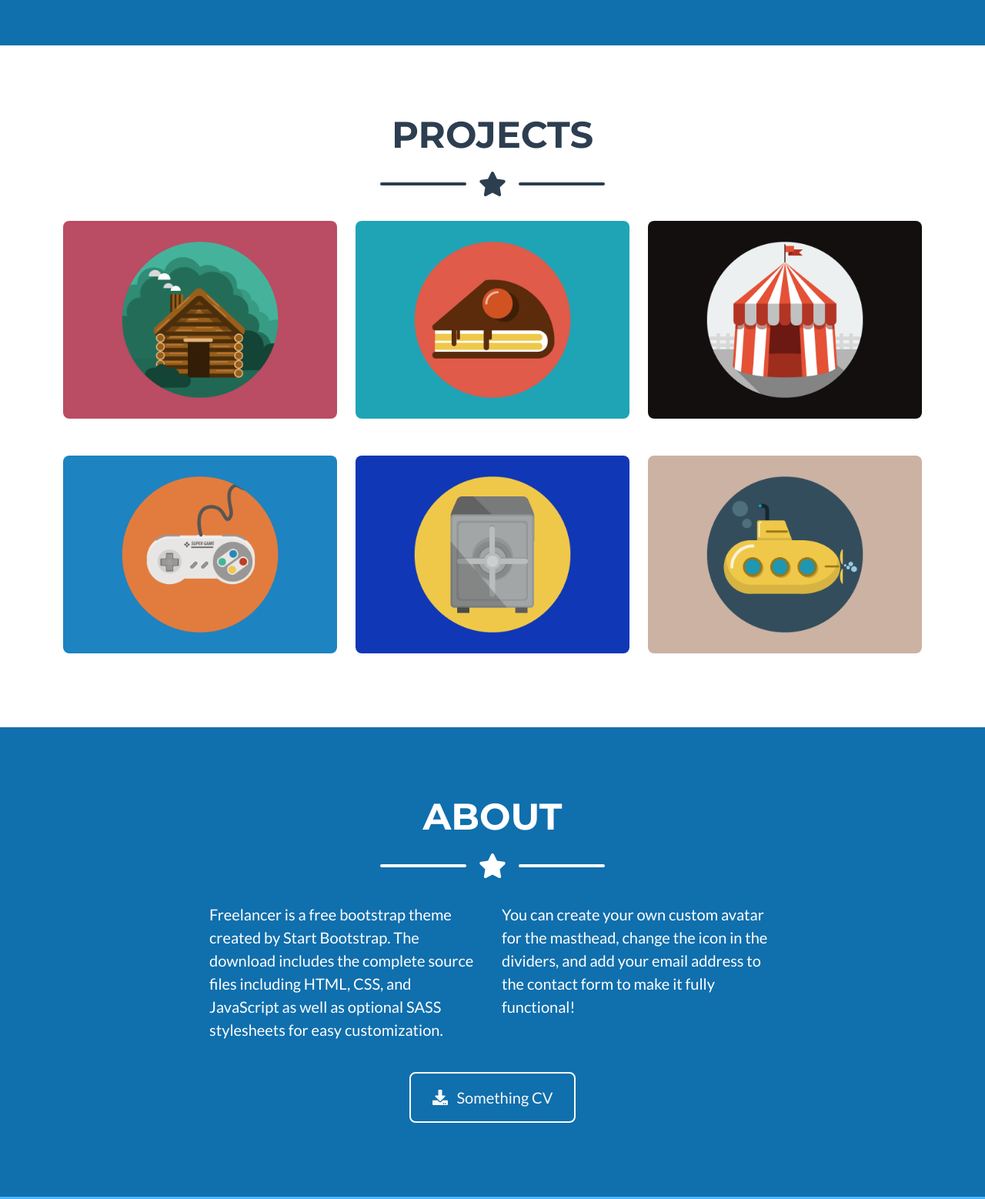
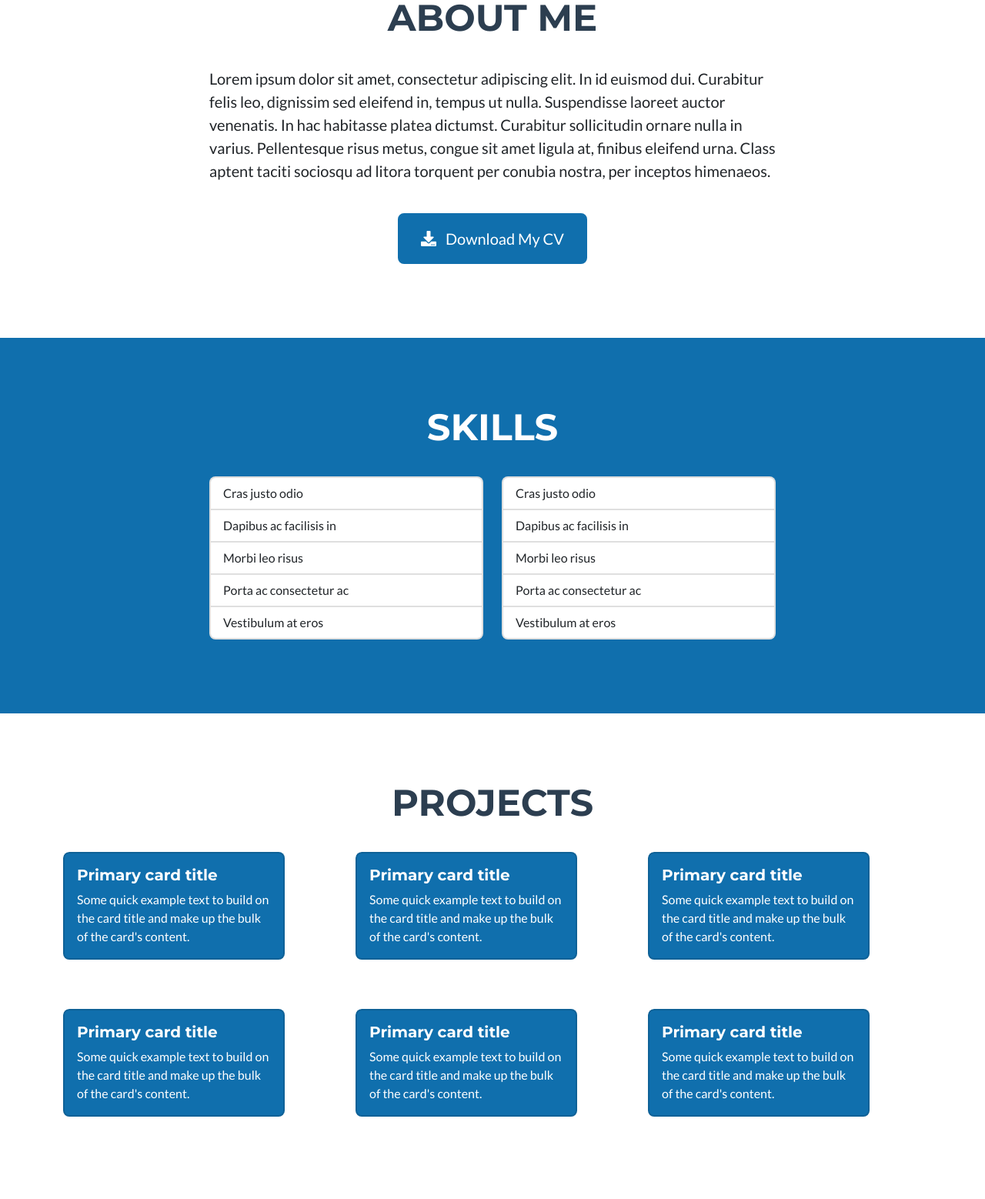
Before and after one commit to joshedney/joshedney.github.io, a plain HTML site: page index.html in a window 1280 px wide. Shown: the part 815-2373 px from the top of the page at 77% size. Drawn offline with nearby package versions, Linux system fonts and the light colour scheme.

Commit message:
Update page layout

```diff
--- a/index.html
+++ b/index.html
@@ -20,23 +20,6 @@
 </head>
 
 <body id="page-top">
-    <!-- Navigation-->
-    <!-- <nav class="navbar navbar-expand-lg bg-secondary text-uppercase fixed-top" id="mainNav">
-            <div class="container">
-                <a class="navbar-brand" href="#page-top">Josh Edney</a>
-                <button class="navbar-toggler text-uppercase font-weight-bold bg-primary text-white rounded" type="button" data-bs-toggle="collapse" data-bs-target="#navbarResponsive" aria-controls="navbarResponsive" aria-expanded="false" aria-label="Toggle navigation">
-                    Menu
-                    <i class="fas fa-bars"></i>
-                </button>
-                <div class="collapse navbar-collapse" id="navbarResponsive">
-                    <ul class="navbar-nav ms-auto">
-                        <li class="nav-item mx-0 mx-lg-1"><a class="nav-link py-3 px-0 px-lg-3 rounded" href="#portfolio">Portfolio</a></li>
-                        <li class="nav-item mx-0 mx-lg-1"><a class="nav-link py-3 px-0 px-lg-3 rounded" href="#about">About</a></li>
-                        <li class="nav-item mx-0 mx-lg-1"><a class="nav-link py-3 px-0 px-lg-3 rounded" href="#contact">Contact</a></li>
-                    </ul>
-                </div>
-            </div>
-        </nav> -->
     <!-- Masthead-->
     <header class="masthead bg-primary text-white text-center">
         <div class="container d-flex align-items-center flex-column">
@@ -46,25 +29,85 @@
             <h1 class="masthead-heading text-uppercase mb-0">Josh Edney</h1>
             <!-- Icon Divider-->
             <div class="divider-custom divider-light">
-                <div class="divider-custom-line"></div>
-                <div class="divider-custom-icon"><i class="fas fa-star"></i></div>
-                <div class="divider-custom-line"></div>
+                <p class="masthead-subheading font-weight-light mb-0">DevOps - Cloud Engineer</p>
             </div>
-            <!-- Masthead Subheading-->
-            <p class="masthead-subheading font-weight-light mb-0">DevOps - Cloud Engineer</p>
         </div>
     </header>
+
+
+    <!-- Contact Section-->
+    <section class="page-section" id="contact">
+        <div class="container">
+            <!-- About Section Heading-->
+            <h2 class="page-section-heading text-center text-uppercase text-secondary mb-0">About Me</h2>
+            <!-- Icon Divider-->
+            <div class="divider-custom divider-light"></div>
+            <!-- About Section Content-->
+            <div class="row">
+                <div class="col-lg-2">
+                </div>
+                <div class="col-lg-8 ms-auto">
+                    <p class="lead">Lorem ipsum dolor sit amet, consectetur adipiscing elit. In id euismod dui.
+                        Curabitur felis leo, dignissim sed eleifend in, tempus ut nulla. Suspendisse laoreet auctor
+                        venenatis. In hac habitasse platea dictumst. Curabitur sollicitudin ornare nulla in varius.
+                        Pellentesque risus metus, congue sit amet ligula at, finibus eleifend urna. Class aptent taciti
+                        sociosqu ad litora torquent per conubia nostra, per inceptos himenaeos.</p>
+                </div>
+                <div class="col-lg-2">
+                </div>
+            </div>
+
+            <!-- About Section Button-->
+            <div class="text-center mt-4">
+                <a class="btn btn-xl btn-primary" href="#">
+                    <i class="fas fa-download me-2"></i>
+                    Download My CV
+                </a>
+            </div>
+        </div>
+    </section>
+    <!-- About Section-->
+    <section class="page-section bg-primary text-white mb-0" id="about">
+
+        <div class="container">
+            <!-- Contact Section Heading-->
+            <h2 class="page-section-heading text-center text-uppercase text-white">Skills</h2>
+            <!-- Icon Divider-->
+            <div class="divider-custom">
+                <!-- <div class="divider-custom-line"></div>
+                <div class="divider-custom-icon"><i class="fas fa-star"></i></div>
+                <div class="divider-custom-line"></div> -->
+            </div>
+            <!-- Contact Section Form-->
+            <div class="row">
+                <div class="col-lg-4 ms-auto">
+                    <ul class="list-group">
+                        <li class="list-group-item">Cras justo odio</li>
+                        <li class="list-group-item">Dapibus ac facilisis in</li>
+                        <li class="list-group-item">Morbi leo risus</li>
+                        <li class="list-group-item">Porta ac consectetur ac</li>
+                        <li class="list-group-item">Vestibulum at eros</li>
+                    </ul>
+                </div>
+                <div class="col-lg-4 me-auto">
+                    <ul class="list-group">
+                        <li class="list-group-item">Cras justo odio</li>
+                        <li class="list-group-item">Dapibus ac facilisis in</li>
+                        <li class="list-group-item">Morbi leo risus</li>
+                        <li class="list-group-item">Porta ac consectetur ac</li>
+                        <li class="list-group-item">Vestibulum at eros</li>
+                    </ul>
+                </div>
+            </div>
+        </div>
+    </section>
     <!-- Portfolio Section-->
     <section class="page-section portfolio" id="portfolio">
         <div class="container">
             <!-- Portfolio Section Heading-->
             <h2 class="page-section-heading text-center text-uppercase text-secondary mb-0">Projects</h2>
             <!-- Icon Divider-->
-            <div class="divider-custom">
-                <div class="divider-custom-line"></div>
-                <div class="divider-custom-icon"><i class="fas fa-star"></i></div>
-                <div class="divider-custom-line"></div>
-            </div>
+            <div class="divider-custom"></div>
             <!-- Portfolio Grid Items-->
             <div class="row justify-content-center">
                 <!-- Portfolio Item 1-->
@@ -75,7 +118,13 @@
                             <div class="portfolio-item-caption-content text-center text-white"><i
                                     class="fas fa-plus fa-3x"></i></div>
                         </div>
-                        <img class="img-fluid" src="assets/img/portfolio/cabin.png" alt="..." />
+                        <div class="card text-white bg-primary mb-3" style="max-width: 18rem;">
+                            <div class="card-body">
+                              <h5 class="card-title">Primary card title</h5>
+                              <p class="card-text">Some quick example text to build on the card title and make up the bulk of the card's content.</p>
+                            </div>
+                          </div>
+
                     </div>
                 </div>
                 <!-- Portfolio Item 2-->
@@ -86,7 +135,13 @@
                             <div class="portfolio-item-caption-content text-center text-white"><i
                                     class="fas fa-plus fa-3x"></i></div>
                         </div>
-                        <img class="img-fluid" src="assets/img/portfolio/cake.png" alt="..." />
+                        <div class="card text-white bg-primary mb-3" style="max-width: 18rem;">
+                            <div class="card-body">
+                              <h5 class="card-title">Primary card title</h5>
+                              <p class="card-text">Some quick example text to build on the card title and make up the bulk of the card's content.</p>
+                            </div>
+                          </div>
+
                     </div>
                 </div>
                 <!-- Portfolio Item 3-->
@@ -97,7 +152,13 @@
                             <div class="portfolio-item-caption-content text-center text-white"><i
                                     class="fas fa-plus fa-3x"></i></div>
                         </div>
-                        <img class="img-fluid" src="assets/img/portfolio/circus.png" alt="..." />
+                        <div class="card text-white bg-primary mb-3" style="max-width: 18rem;">
+                            <div class="card-body">
+                              <h5 class="card-title">Primary card title</h5>
+                              <p class="card-text">Some quick example text to build on the card title and make up the bulk of the card's content.</p>
+                            </div>
+                          </div>
+
                     </div>
                 </div>
                 <!-- Portfolio Item 4-->
@@ -108,7 +169,13 @@
                             <div class="portfolio-item-caption-content text-center text-white"><i
                                     class="fas fa-plus fa-3x"></i></div>
                         </div>
-                        <img class="img-fluid" src="assets/img/portfolio/game.png" alt="..." />
+                        <div class="card text-white bg-primary mb-3" style="max-width: 18rem;">
+                            <div class="card-body">
+                              <h5 class="card-title">Primary card title</h5>
+                              <p class="card-text">Some quick example text to build on the card title and make up the bulk of the card's content.</p>
+                            </div>
+                          </div>
+
                     </div>
                 </div>
                 <!-- Portfolio Item 5-->
@@ -119,7 +186,13 @@
                             <div class="portfolio-item-caption-content text-center text-white"><i
                                     class="fas fa-plus fa-3x"></i></div>
                         </div>
-                        <img class="img-fluid" src="assets/img/portfolio/safe.png" alt="..." />
+                        <div class="card text-white bg-primary mb-3" style="max-width: 18rem;">
+                            <div class="card-body">
+                              <h5 class="card-title">Primary card title</h5>
+                              <p class="card-text">Some quick example text to build on the card title and make up the bulk of the card's content.</p>
+                            </div>
+                          </div>
+
                     </div>
                 </div>
                 <!-- Portfolio Item 6-->
@@ -130,49 +203,18 @@
                             <div class="portfolio-item-caption-content text-center text-white"><i
                                     class="fas fa-plus fa-3x"></i></div>
                         </div>
-                        <img class="img-fluid" src="assets/img/portfolio/submarine.png" alt="..." />
+                        <div class="card text-white bg-primary mb-3" style="max-width: 18rem;">
+                            <div class="card-body">
+                              <h5 class="card-title">Primary card title</h5>
+                              <p class="card-text">Some quick example text to build on the card title and make up the bulk of the card's content.</p>
+                            </div>
+                          </div>
+
                     </div>
                 </div>
             </div>
         </div>
     </section>
-
-
-    <!-- About Section-->
-    <section class="page-section bg-primary text-white mb-0" id="about">
-        <div class="container">
-            <!-- About Section Heading-->
-            <h2 class="page-section-heading text-center text-uppercase text-white">About</h2>
-            <!-- Icon Divider-->
-            <div class="divider-custom divider-light">
-                <div class="divider-custom-line"></div>
-                <div class="divider-custom-icon"><i class="fas fa-star"></i></div>
-                <div class="divider-custom-line"></div>
-            </div>
-            <!-- About Section Content-->
-            <div class="row">
-                <div class="col-lg-4 ms-auto">
-                    <p class="lead">Freelancer is a free bootstrap theme created by Start Bootstrap. The download
-                        includes the complete source files including HTML, CSS, and JavaScript as well as optional SASS
-                        stylesheets for easy customization.</p>
-                </div>
-                <div class="col-lg-4 me-auto">
-                    <p class="lead">You can create your own custom avatar for the masthead, change the icon in the
-                        dividers, and add your email address to the contact form to make it fully functional!</p>
-                </div>
-            </div>
-            <!-- About Section Button-->
-            <div class="text-center mt-4">
-                <a class="btn btn-xl btn-outline-light" href="#">
-                    <i class="fas fa-download me-2"></i>
-                    Something CV
-                </a>
-            </div>
-        </div>
-    </section>
-
-
-
 
 
 
@@ -434,10 +476,6 @@
             </div>
         </div>
     </footer>
-    <!-- Copyright Section-->
-    <div class="copyright py-4 text-center text-white">
-        <div class="container"><small>Copyright &copy; Josh Edney 2021</small></div>
-    </div>
     <!-- Bootstrap core JS-->
     <script src="https://cdn.jsdelivr.net/npm/bootstrap@5.1.0/dist/js/bootstrap.bundle.min.js"></script>
     <!-- Core theme JS-->
```
Also changed, not shown: css/styles.css.
